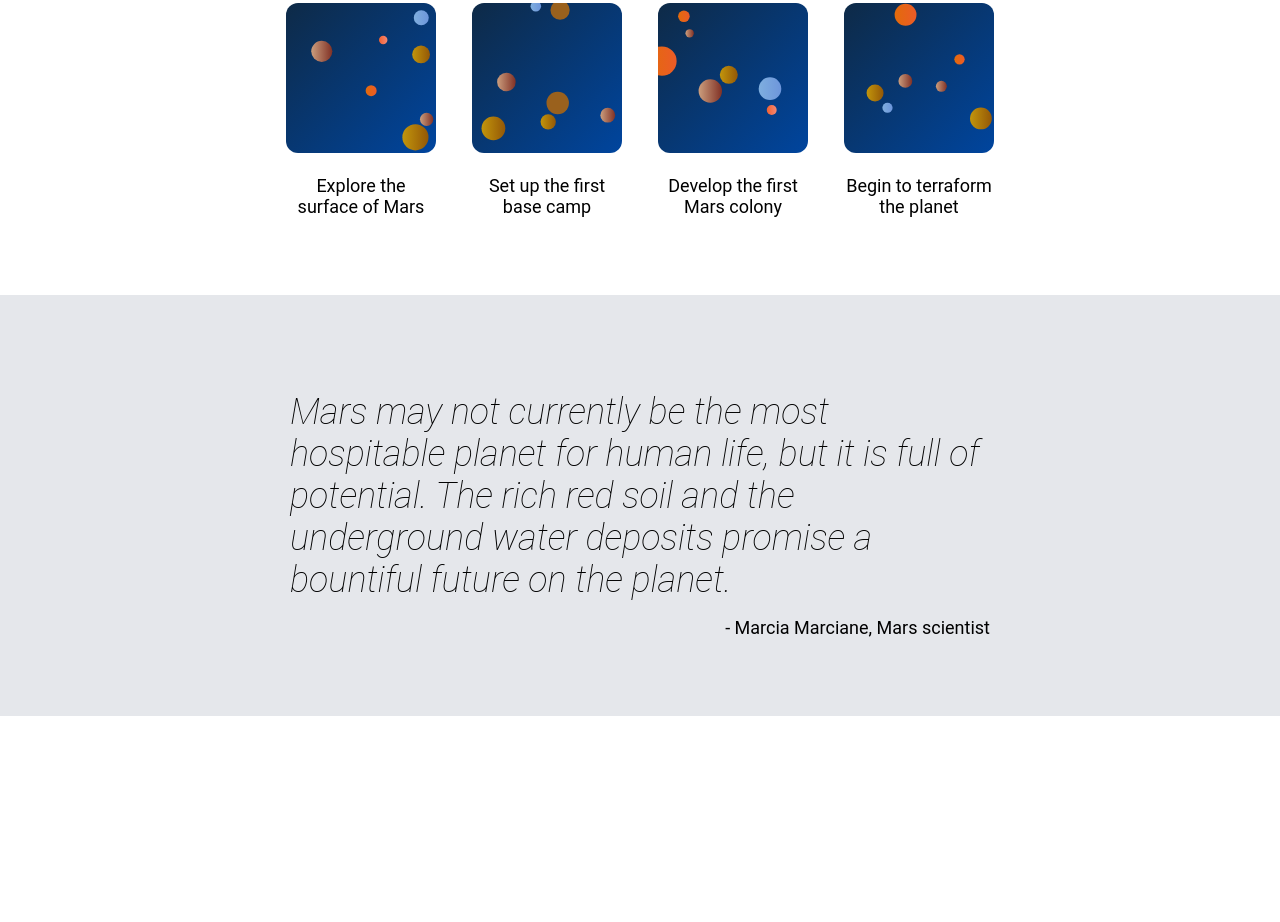
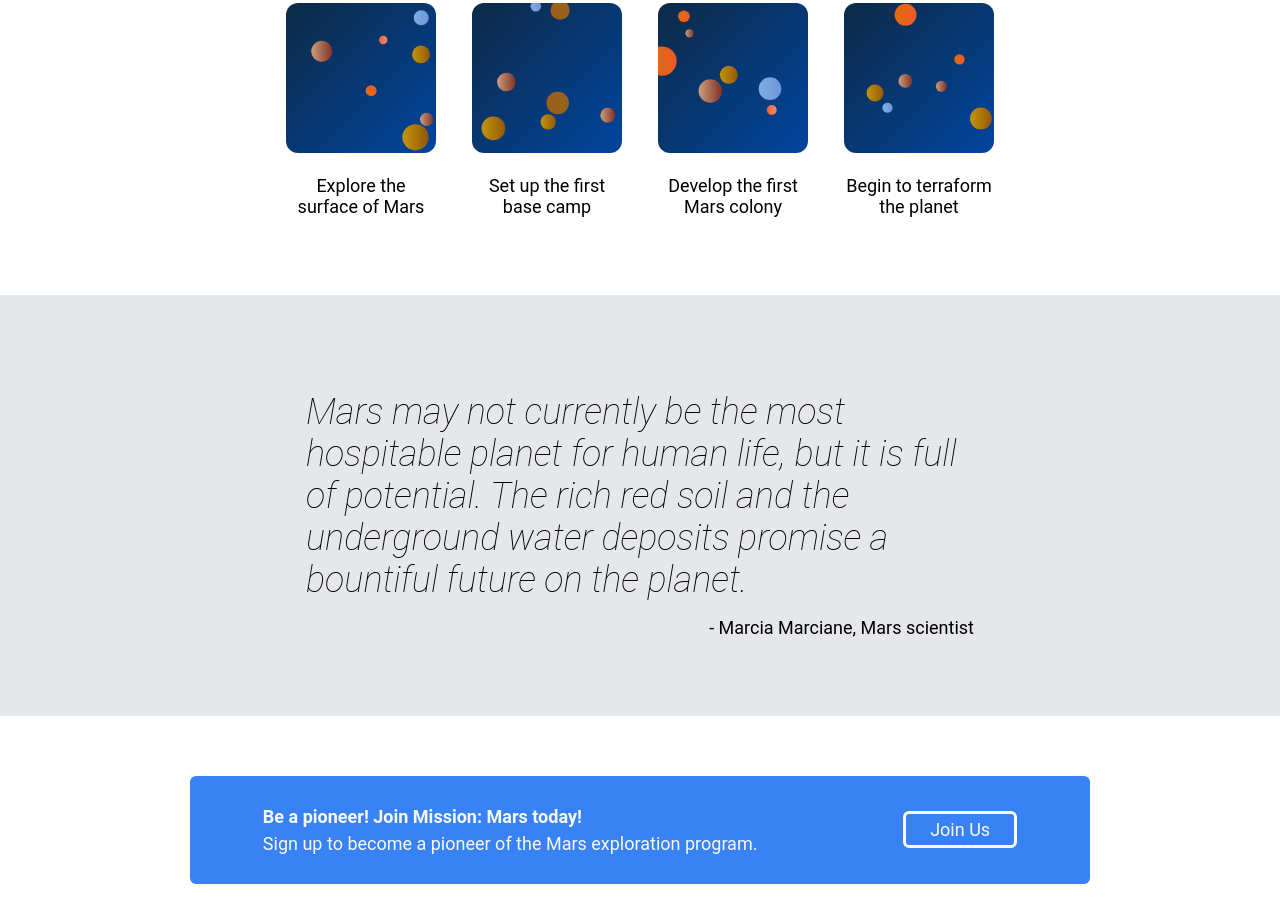
Before and after one commit to AmyGois/landing-page, a plain HTML site: page index.html in a window 1280 px wide. Shown: the part 544-1466 px from the top of the page. Before the commit the page ends 1260 px from the top, so only its background shows below. Drawn offline with Linux system fonts and the light colour scheme.

Commit message:
Create section 3; fix box-sizing

```diff
--- a/index.html
+++ b/index.html
@@ -63,5 +63,15 @@
       </div>
     </section>
 
+    <section>
+      <div class="container section-3">
+        <div>
+          <p><strong>Be a pioneer! Join Mission: Mars today!</strong></p>
+          <p>Sign up to become a pioneer of the Mars exploration program.</p>
+        </div>
+        <button class="btn-border">Join Us</button>
+      </div>
+    </section>
+
   </body>
 </html>
--- a/styles.css
+++ b/styles.css
@@ -9,6 +9,7 @@ body {
 
 .container {
     max-width: 900px;
+    box-sizing: border-box;
     margin: 0 auto;
     padding-left: 16px;
     padding-right: 16px;
@@ -141,3 +142,24 @@ h2 {
     align-self: flex-end;
     margin-top: 16px;
 }
+
+/* Section 3 - Join Us*/
+
+.section-3 {
+    justify-content: space-around;
+    align-items: center;
+    background-color: #3882f6;
+    margin: 60px auto;
+    border-radius: 6px;
+    padding: 24px 0;
+}
+
+.section-3 p {
+    color: #f9faf8;
+    margin: 6px 0;
+}
+
+.btn-border {
+    border-style: solid;
+    border-color: #f9faf8;
+}
```
